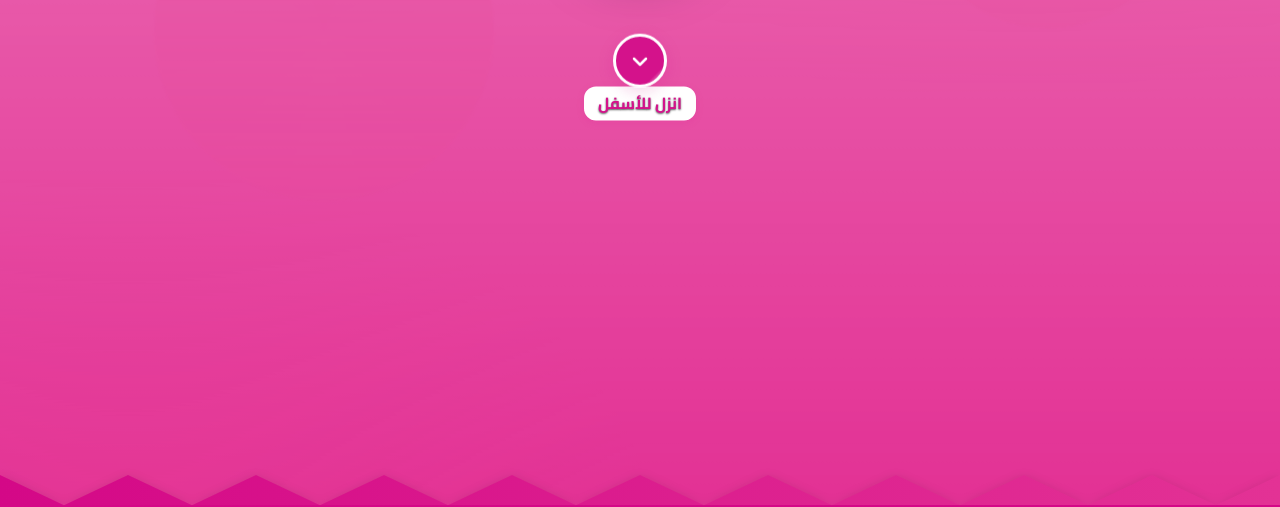
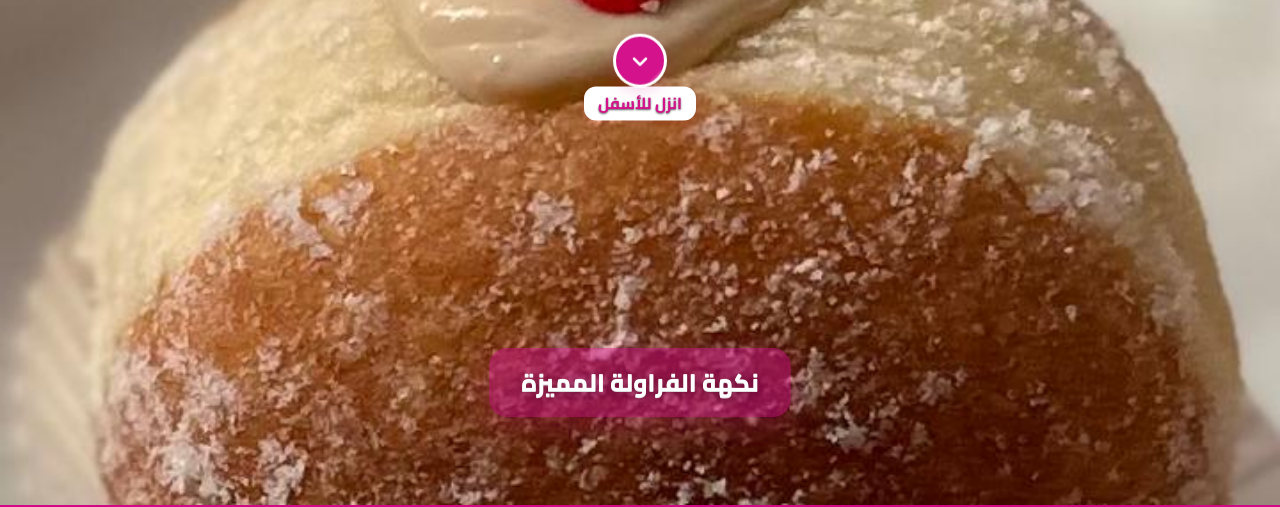
Before and after one commit to jawednoor/Donuts-filling, a website: page index.html in a window 1280 px wide. Shown: the part 295-802 px from the top of the page. Drawn offline with Linux system fonts and the light colour scheme.

Commit message:
fix: عرض صور السلايدات مباشرة بدون ملف json

```diff
--- a/index.html
+++ b/index.html
@@ -20,10 +20,16 @@
         <div class="top-slides" id="slider-list">
             <!-- سيتم تعبئة السلايدات تلقائياً -->
         </div>
-        <script>
-        fetch('slides.json')
-            .then(res => res.json())
-            .then(slides => {
+                <script>
+                const slides = [
+                    { image: "img/IMG-20250807-WA0016.jpg", text: "طعمها يجنن!<br>جربها الآن" },
+                    { image: "img/IMG-20250807-WA0018.jpg", text: "نكهة الفراولة المميزة" },
+                    { image: "img/IMG-20250806-WA0002.jpg", text: "حشوة الفستق الغنية" },
+                    { image: "img/IMG-20250806-WA0003.jpg", text: "دونات بالحشوات الفاخرة" },
+                    { image: "img/IMG-20250807-WA058.jpg", text: "جديدنا كل يوم!" },
+                    { image: "img/IMG-20250807555-WA058.jpg", text: "نكهات مبتكرة" },
+                    { image: "img/IMG-2025dfd0807-WA058.jpg", text: "تذوق السعادة" }
+                ];
                 const slider = document.getElementById('slider-list');
                 slider.innerHTML = '';
                 slides.forEach((slide, i) => {
@@ -32,8 +38,7 @@
                     div.innerHTML = `<img class="top-slide" src="${slide.image}" alt="شريحة ${i+1}"><div class="slide-flash-text">${slide.text}</div>`;
                     slider.appendChild(div);
                 });
-            });
-        </script>
+                </script>
         <!-- تدرج علوي 30مم من شفافية 70% إلى 0% فوق الصور -->
         <div class="top-fade" aria-hidden="true"></div>
         <!-- طبقة المحتوى فوق السلايدات -->
```
